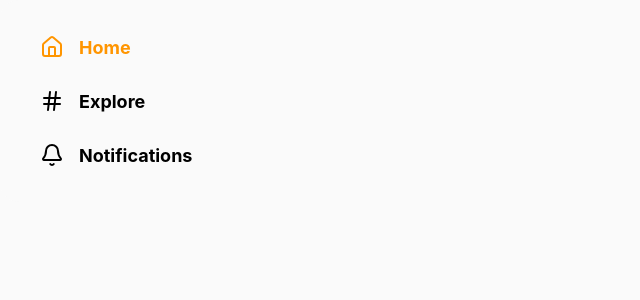
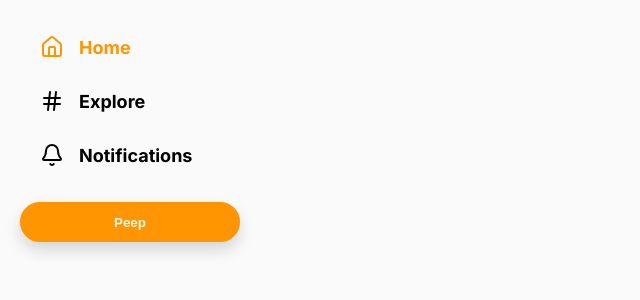
Before and after one commit to charliepeers/dali-lab, a React (Vite) app in the folder client/: page / in a window 1280 px wide. Shown: the top 300 px of the page, without its empty margins (0-640 px from the left). Built offline with nearby package versions, Linux system fonts and the light colour scheme.

Commit message:
added peep button to sidebar and introduced animation

```diff
--- a/client/index.html
+++ b/client/index.html
@@ -1,8 +1,9 @@
 <!doctype html>
+<link rel="preconnect" href="https://fonts.googleapis.com">
+<link href="https://fonts.googleapis.com/css2?family=Inter:wght@400;500;600;700&display=swap" rel="stylesheet">
 <html lang="en">
   <head>
     <meta charset="UTF-8" />
-    <link rel="icon" type="image/svg+xml" href="/vite.svg" />
     <meta name="viewport" content="width=device-width, initial-scale=1.0" />
     <title>dali</title>
   </head>
--- a/client/src/Sidebar.css
+++ b/client/src/Sidebar.css
@@ -5,3 +5,47 @@
   background-color: #fafafa;
   border-radius: 20px;
 }
+
+.peepButton {
+  position: relative;
+  overflow: hidden;
+  border: 2px solid #FF9500;
+  cursor: pointer;
+  background-color: #FF9500;
+  height: 40px;
+  width: 220px;
+  color: #fafafa;
+  border-radius: 20px;
+  margin-top: 20px;
+  font-weight: 900;
+  box-shadow: 0 8px 16px 0 rgba(0,0,0,0.15);
+  transition: color 0.25s ease;
+}
+
+.peepButton:hover {
+  color: #FF9500;
+}
+
+.peepButton span {
+  position: relative;
+  z-index: 1;
+}
+
+.peepButton::before {
+  content: "";
+  position: absolute;
+  aspect-ratio: 1;
+  background: #fafafa;
+  border-radius: 50%;
+  left: -100%;
+  top: 50%;
+  width: 100%;
+  transform: translateY(-50%) scale(1);
+  transform-origin: left center;
+  transition: transform 0.25s ease;
+  z-index: 0;
+}
+
+.peepButton:hover::before {
+  transform: translateY(-50%) scale(2);
+}
--- a/client/src/Sidebar.jsx
+++ b/client/src/Sidebar.jsx
@@ -9,6 +9,8 @@ function Sidebar(){
     <SidebarSec active Icon={Home} text="Home"/>
     <SidebarSec Icon={Hash}  text="Explore"/>
     <SidebarSec Icon={Bell} text="Notifications"/>
+
+    <button className="peepButton"><span>Peep</span></button>
   </div>
 );
 }
--- a/client/src/SidebarSec.css
+++ b/client/src/SidebarSec.css
@@ -32,10 +32,6 @@
   color: #FF9500;
 }
 
-.sidebarSec--active .sidebarIcon {
+.sidebarSec--active{
   color: #FF9500;
 }
-
-.sidebarSec--active h2 {
-  color: #FF9500;
-}
```
Also changed, not shown: 1 other file (tests, documents, lock files or other folders).
